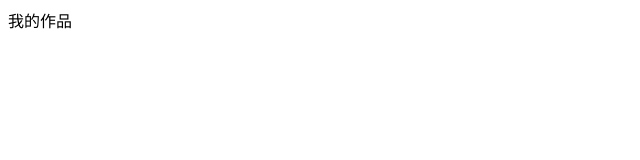
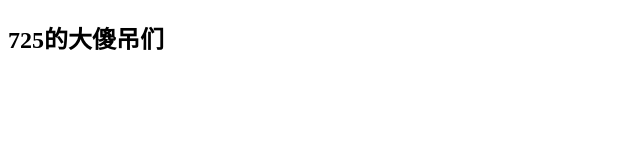
Before and after one commit to littleZhongCY/littleZhongCY.github.io, a plain HTML site: page index.html in a window 1280 px wide. Shown: the whole page, without its empty margins (0-640 px from the left). Drawn offline with Linux system fonts and the light colour scheme.

Commit message:
Update index.html

```diff
--- a/index.html
+++ b/index.html
@@ -7,6 +7,6 @@
     <title>Document</title>
 </head>
 <body>
-    我的作品
+    <H2>725的大傻吊们</H2>
 </body>
 </html>
```
